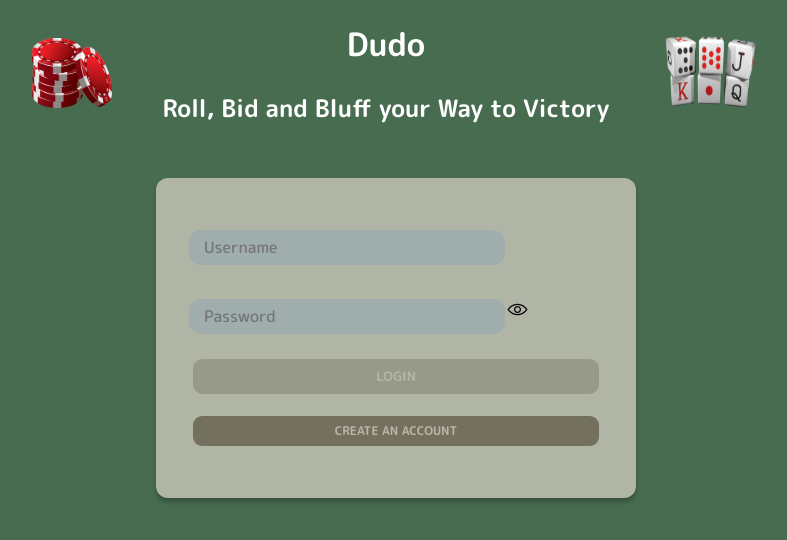
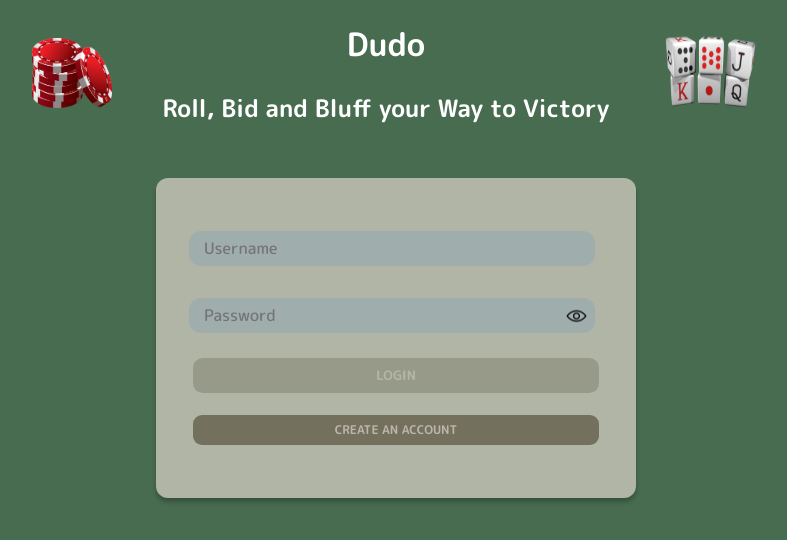
Before and after one commit to sopra-fs24-16-dudo/Client, a React (Create React App) app: page /login in a window 1280 px wide. Shown: the top 540 px of the page, without its empty margins (244-1031 px from the left). Built offline with nearby package versions, Linux system fonts and the light colour scheme.

Commit message:
Hide password added to login page

```diff
--- a/src/styles/views/Login.scss
+++ b/src/styles/views/Login.scss
@@ -45,4 +45,30 @@
     flex-direction: column;
     justify-content: center;
   }
+
+  .input-container {
+    display: flex;
+    align-items: center;
+    justify-content: space-between;
+    position: relative;
+    width: 100%;
+  }
+
+  .registration.input {
+    width: 100%; /* Subtract the width of the image */
+  }
+
+  .input-image {
+    position: absolute;
+    right: 10px; /* Position the image 10px from the right */
+    top: 50%;
+    transform: translateY(-110%); /* Center the image vertically */
+    width: 25px;
+    height: 25px;
+    cursor: pointer;
+
+    &:hover {
+      transform: translateY(-110%) scale(1.1);
+    }
+  }
 }
```
